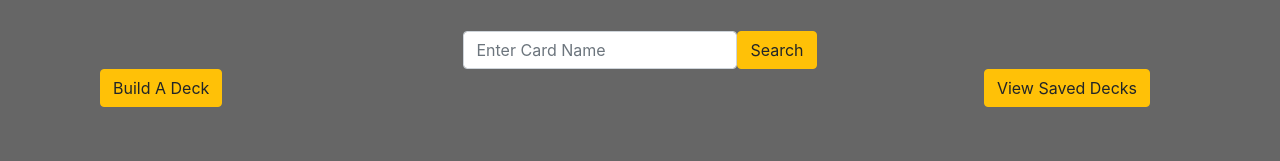
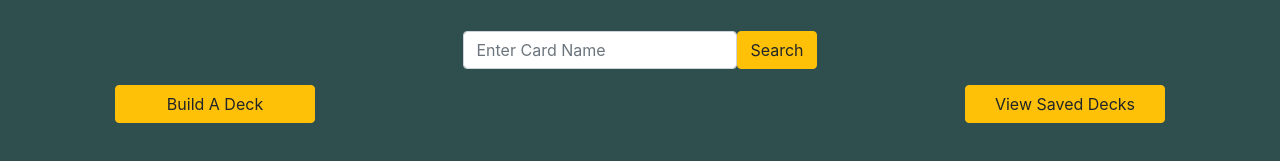
Before and after one commit to S00198481/MagicBuilder, an Angular app: page / in a window 1280 px wide. Shown: the part 231-392 px from the top of the page. Built offline with nearby package versions, Linux system fonts and the light colour scheme; what @angular/fire would draw is missing.

Commit message:
styling fixed

```diff
--- a/src/app/app.component.css
+++ b/src/app/app.component.css
@@ -20,3 +20,13 @@
 h1 {
     color:white;
 }
+
+.divButton {
+    margin-top: 1em;
+    margin-bottom: 1em;
+    width: 200px
+}
+
+#rightButton {
+    margin: right 0;
+}
--- a/src/app/app.component.html
+++ b/src/app/app.component.html
@@ -13,16 +13,17 @@
     </div>
   </form>
 
-<div class="container row">
+<div class="container d-flex justify-content-between">
   <div class="col-6">
     <div class="float-left .menuButton">
-    <button class="btn btn-warning" (click)="show = !show" (click)="hideSaved()">{{show ? 'Hide' : 'Build A
+    <button class="btn btn-warning divButton" (click)="show = !show" (click)="hideSaved()">{{show ? 'Hide' : 'Build A
       Deck'}}</button>
     </div>
   </div>
-  <div class="col-6">
+  <div class="col-6
+  ">
     <div class="float-right .menuButton">
-    <button class="btn btn-warning" (click)="savedShow = !savedShow" (click)="hideBuild()" id="#saveBtn"  (click)="hideSearchedCards()" (click)="showSavedCards()" (click)="cards=null" (click)="savedCards=null">{{savedShow ? 'Hide' : 'View Saved Decks'}}</button>
+    <button class="btn btn-warning divButton" id="rightButton" (click)="savedShow = !savedShow" (click)="hideBuild()" id="#saveBtn"  (click)="hideSearchedCards()" (click)="showSavedCards()" (click)="cards=null" (click)="savedCards=null">{{savedShow ? 'Hide' : 'View Saved Decks'}}</button>
     </div>
   </div>
 </div>
--- a/src/app/app.component.ts
+++ b/src/app/app.component.ts
@@ -1,6 +1,5 @@
-import { Component, Output, EventEmitter, ViewEncapsulation } from '@angular/core';
+import { Component } from '@angular/core';
 import { MagicApiService } from './services/magic-api.service';
-import { MagicResponse } from './magic-response';
 import { DeckBuildComponent } from './deck-build/deck-build.component';
 import { Deck } from './deck-interface';
 
@@ -8,8 +7,7 @@ import { Deck } from './deck-interface';
   selector: 'app-root',
   templateUrl: './app.component.html',
   styleUrls: ['./app.component.css'],
-  providers: [MagicApiService, DeckBuildComponent],
-  encapsulation: ViewEncapsulation.None
+  providers: [MagicApiService, DeckBuildComponent]
 })
 export class AppComponent {
   title = 'MagicBuilder';
@@ -29,7 +27,7 @@ export class AppComponent {
 
 
   constructor(private _magicService:MagicApiService, private _deckBuild:DeckBuildComponent) {
-    document.body.style.background = 'rgba(0, 0, 0, .6)';
+    document.body.style.background = 'darkslategray';
    }
 
   getCards(cardName:string):boolean {
--- a/src/app/deck-build/deck-build.component.css
+++ b/src/app/deck-build/deck-build.component.css
@@ -1,3 +1,7 @@
 .settingsMenu {
     padding: 2em;
 }
+
+#buildDiv {
+    background-color: dimgray;
+}
```
